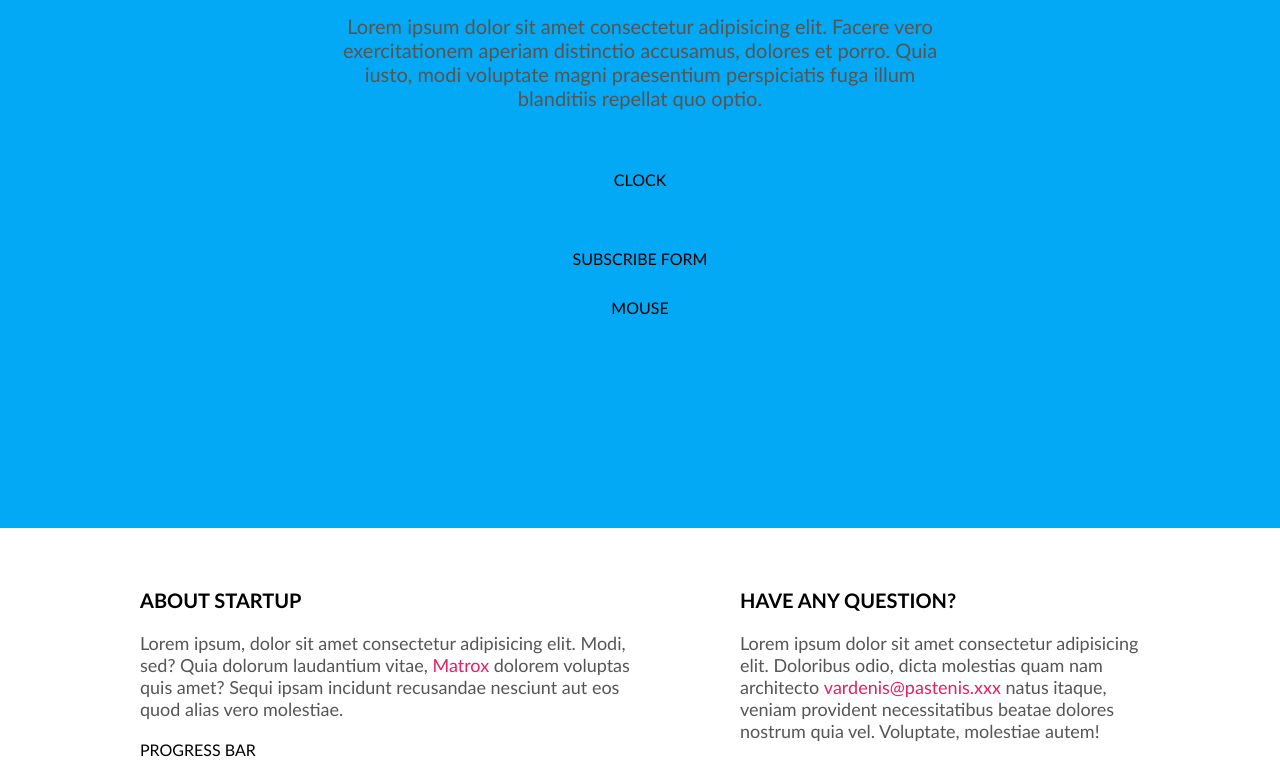
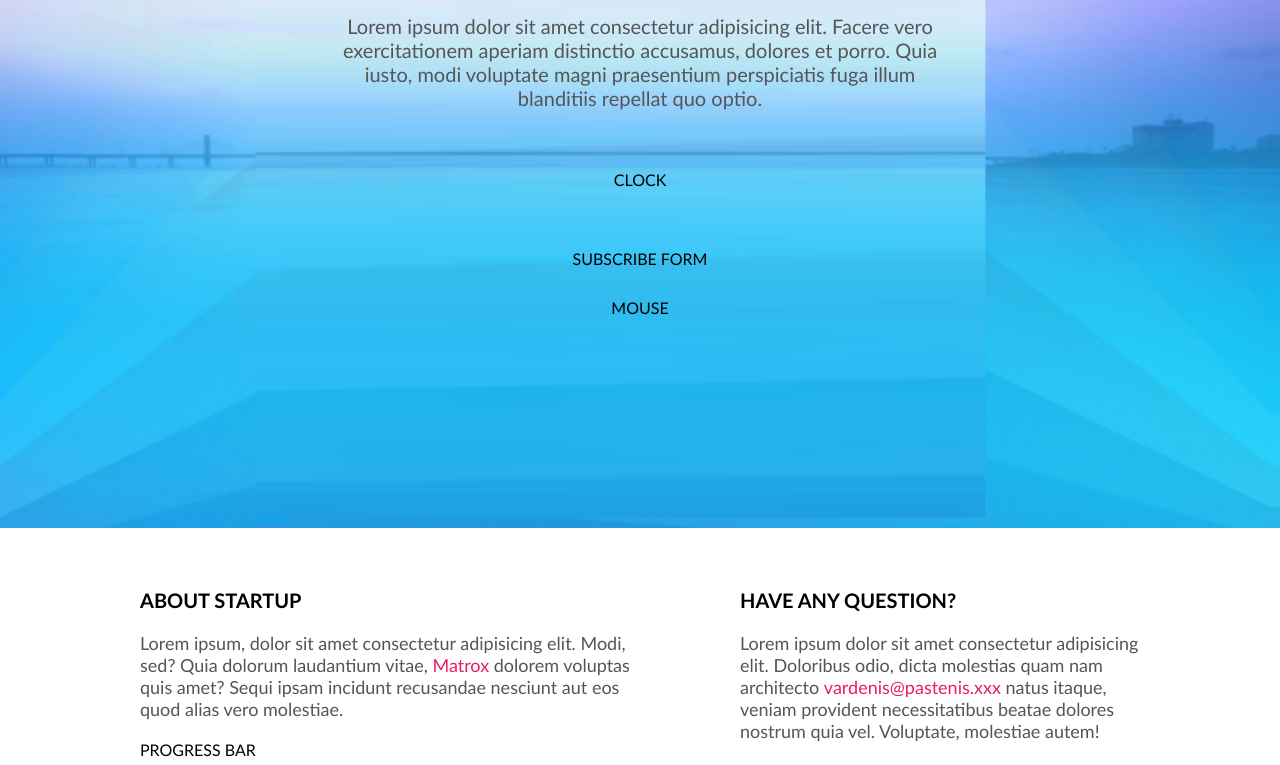
Before and after one commit to rokDMK/5-coming-soon, a website: page index.html in a window 1280 px wide. Shown: the part 272-1037 px from the top of the page. Drawn offline with Linux system fonts and the light colour scheme.

Commit message:
Hero background

```diff
--- a/css/pages/home.css
+++ b/css/pages/home.css
@@ -1,6 +1,9 @@
 .hero {
     min-height: 100vh;
     text-align: center;
+    background-image: url(../../img/background.png);
+    background-position: center;
+    background-size: cover;
 }
 .hero > .row-short {
     display: flex;
```
Also changed, not shown: img/background.png (added).
